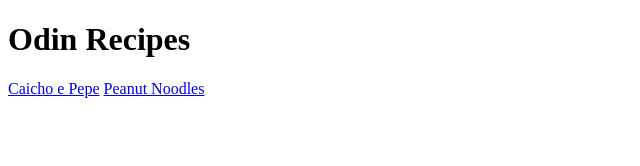
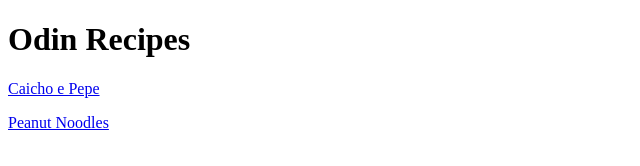
Before and after one commit to mkclick/odin-recipes, a plain HTML site: page index.html in a window 1280 px wide. Shown: the whole page, without its empty margins (0-640 px from the left). Drawn offline with Linux system fonts and the light colour scheme.

Commit message:
index.html

```diff
--- a/index.html
+++ b/index.html
@@ -7,7 +7,7 @@
   <body>
     <h1>Odin Recipes</h1>
     <a href="cachioepepe.html">Caicho e Pepe</a>
-    <a href="peanutnoodles.html">Peanut Noodles</a>
+    <p><a href="peanutnoodles.html">Peanut Noodles</a></p>
 
   </body>
 </html>
```
